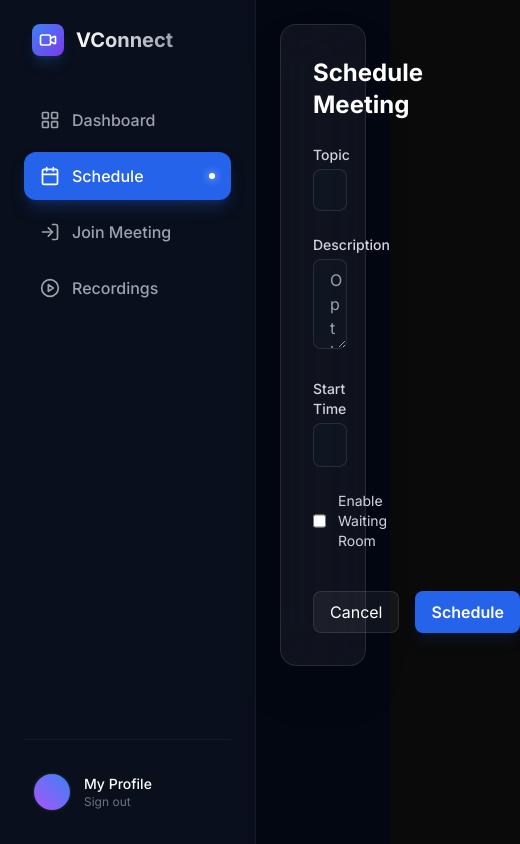
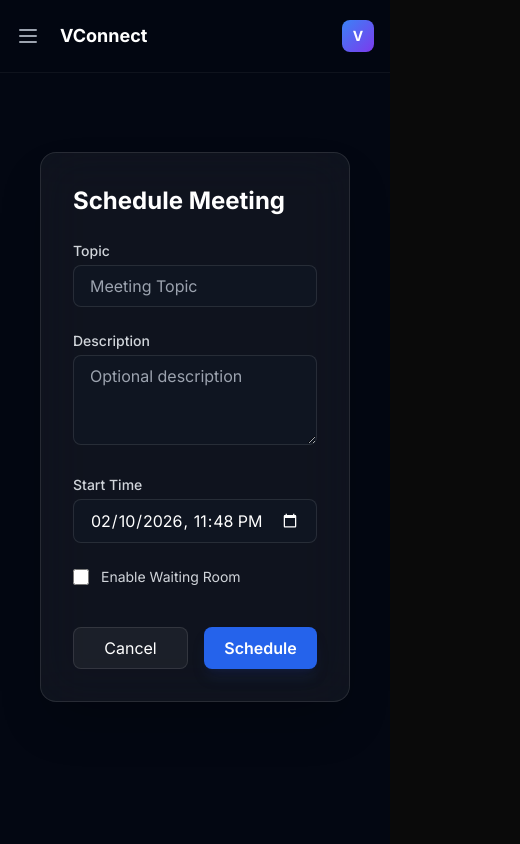
Before and after one commit to KuthadiRaghav/zoomvconnect, a Next.js app in the folder apps/web/: page /schedule in a window 390 px wide. Shown: the whole page, 520 px wide, since content can reach past the window. Built offline with nearby package versions, Linux system fonts and the light colour scheme.

Commit message:
Fix dashboard sidebar and landing page responsiveness
- Implement DashboardShell for mobile sidebar toggle (drawer mode)
- Update Sidebar to handle responsive states
- Optimize landing page header for mobile (prevent overlap)
- Remove hardcoded layout padding on mobile

```diff
--- a/apps/web/src/app/(main)/layout.tsx
+++ b/apps/web/src/app/(main)/layout.tsx
@@ -1,4 +1,4 @@
-import Sidebar from "@/components/layout/Sidebar";
+import DashboardShell from "@/components/layout/DashboardShell";
 
 export default function MainLayout({
     children,
@@ -6,11 +6,8 @@ export default function MainLayout({
     children: React.ReactNode;
 }) {
     return (
-        <div className="min-h-screen bg-gray-950 text-white selection:bg-primary-500/30">
-            <Sidebar />
-            <main className="pl-64 min-h-screen transition-all duration-300">
-                {children}
-            </main>
-        </div>
+        <DashboardShell>
+            {children}
+        </DashboardShell>
     );
 }
--- a/apps/web/src/app/page.tsx
+++ b/apps/web/src/app/page.tsx
@@ -5,25 +5,25 @@ export default function HomePage() {
         <div className="min-h-screen bg-gradient-to-br from-gray-900 via-gray-800 to-gray-900">
             {/* Header */}
             <header className="fixed top-0 left-0 right-0 z-50 bg-black/20 backdrop-blur-lg border-b border-white/10">
-                <div className="max-w-7xl mx-auto px-6 py-4 flex items-center justify-between">
+                <div className="max-w-7xl mx-auto px-4 sm:px-6 py-4 flex items-center justify-between">
                     <div className="flex items-center gap-2">
-                        <div className="w-10 h-10 bg-gradient-to-br from-primary-500 to-accent-600 rounded-xl flex items-center justify-center">
-                            <svg className="w-6 h-6 text-white" fill="none" viewBox="0 0 24 24" stroke="currentColor">
+                        <div className="w-8 h-8 sm:w-10 sm:h-10 bg-gradient-to-br from-primary-500 to-accent-600 rounded-xl flex items-center justify-center">
+                            <svg className="w-5 h-5 sm:w-6 sm:h-6 text-white" fill="none" viewBox="0 0 24 24" stroke="currentColor">
                                 <path strokeLinecap="round" strokeLinejoin="round" strokeWidth={2} d="M15 10l4.553-2.276A1 1 0 0121 8.618v6.764a1 1 0 01-1.447.894L15 14M5 18h8a2 2 0 002-2V8a2 2 0 00-2-2H5a2 2 0 00-2 2v8a2 2 0 002 2z" />
                             </svg>
                         </div>
-                        <span className="text-xl font-bold text-white">ZoomVconnect</span>
+                        <span className="text-lg sm:text-xl font-bold text-white">ZoomVconnect</span>
                     </div>
-                    <div className="flex items-center gap-4">
+                    <div className="flex items-center gap-2 sm:gap-4">
                         <Link
                             href="/login"
-                            className="text-gray-300 hover:text-white transition-colors"
+                            className="text-sm sm:text-base text-gray-300 hover:text-white transition-colors hidden xs:block"
                         >
                             Sign In
                         </Link>
                         <Link
                             href="/register"
-                            className="px-4 py-2 bg-primary-600 text-white rounded-lg hover:bg-primary-500 transition-colors"
+                            className="px-3 py-2 sm:px-4 sm:py-2 bg-primary-600 text-white text-sm sm:text-base rounded-lg hover:bg-primary-500 transition-colors"
                         >
                             Get Started
                         </Link>
--- /dev/null
+++ b/apps/web/src/components/layout/DashboardShell.tsx
@@ -0,0 +1,57 @@
+"use client";
+
+import { useState } from "react";
+import Sidebar from "./Sidebar";
+
+export default function DashboardShell({
+    children,
+}: {
+    children: React.ReactNode;
+}) {
+    const [isSidebarOpen, setIsSidebarOpen] = useState(false);
+
+    return (
+        <div className="min-h-screen bg-gray-950 text-white selection:bg-primary-500/30">
+            {/* Mobile Sidebar Overlay */}
+            {isSidebarOpen && (
+                <div
+                    className="fixed inset-0 z-40 bg-black/50 backdrop-blur-sm md:hidden"
+                    onClick={() => setIsSidebarOpen(false)}
+                />
+            )}
+
+            {/* Sidebar */}
+            <Sidebar
+                isOpen={isSidebarOpen}
+                onClose={() => setIsSidebarOpen(false)}
+            />
+
+            {/* Main Content */}
+            <main className={`min-h-screen transition-all duration-300 ${isSidebarOpen ? '' : ''
+                } md:pl-64 pl-0`}>
+
+                {/* Mobile Header */}
+                <header className="md:hidden sticky top-0 z-30 flex items-center justify-between p-4 bg-gray-950/80 backdrop-blur-xl border-b border-white/5">
+                    <div className="flex items-center gap-3">
+                        <button
+                            onClick={() => setIsSidebarOpen(true)}
+                            className="p-2 -ml-2 rounded-lg text-gray-400 hover:text-white hover:bg-white/5"
+                        >
+                            <svg className="w-6 h-6" fill="none" viewBox="0 0 24 24" stroke="currentColor">
+                                <path strokeLinecap="round" strokeLinejoin="round" strokeWidth={2} d="M4 6h16M4 12h16M4 18h16" />
+                            </svg>
+                        </button>
+                        <span className="text-lg font-bold text-white">VConnect</span>
+                    </div>
+                    <div className="w-8 h-8 bg-gradient-to-br from-primary-500 to-accent-600 rounded-lg flex items-center justify-center">
+                        <span className="text-white font-bold text-sm">V</span>
+                    </div>
+                </header>
+
+                <div className="p-4 md:p-0">
+                    {children}
+                </div>
+            </main>
+        </div>
+    );
+}
--- a/apps/web/src/components/layout/Sidebar.tsx
+++ b/apps/web/src/components/layout/Sidebar.tsx
@@ -33,22 +33,32 @@ const SidebarItem = ({
     );
 };
 
-export default function Sidebar() {
+interface SidebarProps {
+    isOpen?: boolean;
+    onClose?: () => void;
+}
+
+export default function Sidebar({ isOpen = false, onClose }: SidebarProps) {
     const pathname = usePathname();
     const router = useRouter();
 
     const isActive = (path: string) => pathname === path;
 
     const handleLogout = () => {
+        // ... logout logic ...
         localStorage.removeItem("accessToken");
         localStorage.removeItem("refreshToken");
         router.push("/login");
     };
 
     return (
-        <aside className="w-64 h-screen fixed left-0 top-0 bg-gray-900/50 backdrop-blur-2xl border-r border-white/5 flex flex-col p-6 z-50">
+        <aside
+            className={`w-64 h-screen fixed left-0 top-0 bg-gray-950/80 backdrop-blur-2xl border-r border-white/5 flex flex-col p-6 z-50 transition-transform duration-300 md:translate-x-0 ${isOpen ? "translate-x-0" : "-translate-x-full"
+                }`}
+        >
             {/* Logo */}
-            <div className="flex items-center gap-3 mb-10 px-2">
+            <div className="flex items-center justify-between mb-10 px-2">
+                <div className="flex items-center gap-3">
                     <div className="w-8 h-8 bg-gradient-to-br from-primary-500 to-accent-600 rounded-lg flex items-center justify-center shadow-lg shadow-primary-500/20">
                         <svg className="w-5 h-5 text-white" fill="none" viewBox="0 0 24 24" stroke="currentColor">
                             <path strokeLinecap="round" strokeLinejoin="round" strokeWidth={2} d="M15 10l4.553-2.276A1 1 0 0121 8.618v6.764a1 1 0 01-1.447.894L15 14M5 18h8a2 2 0 002-2V8a2 2 0 00-2-2H5a2 2 0 00-2 2v8a2 2 0 002 2z" />
@@ -58,9 +68,20 @@ export default function Sidebar() {
                         VConnect
                     </span>
                 </div>
+                {/* Close button for mobile */}
+                <button
+                    onClick={onClose}
+                    className="md:hidden p-1 text-gray-400 hover:text-white"
+                >
+                    <svg className="w-5 h-5" fill="none" viewBox="0 0 24 24" stroke="currentColor">
+                        <path strokeLinecap="round" strokeLinejoin="round" strokeWidth={2} d="M6 18L18 6M6 6l12 12" />
+                    </svg>
+                </button>
+            </div>
 
             {/* Navigation */}
             <nav className="flex-1 space-y-2">
+                {/* ... nav items ... */}
                 <SidebarItem
                     href="/dashboard"
                     active={isActive("/dashboard")}
```
Lines whose indentation alone changed are shown as unchanged.
